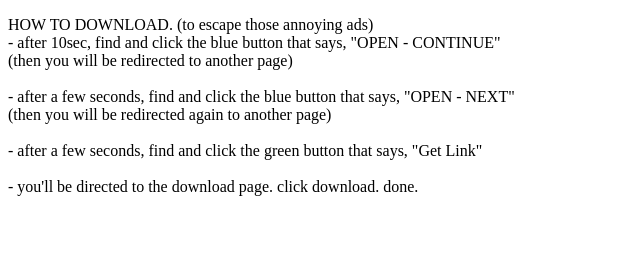
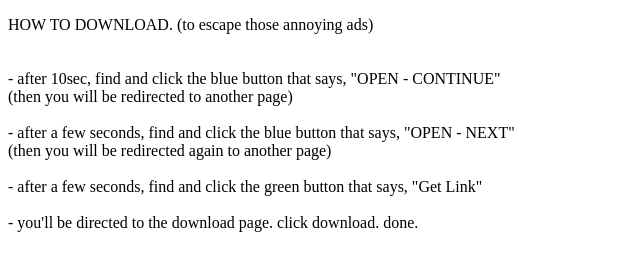
Before and after one commit to fordlaturnas/howto, a plain HTML site: page index.html in a window 1280 px wide. Shown: the whole page, without its empty margins (0-640 px from the left). Drawn offline with Linux system fonts and the light colour scheme.

Commit message:
Update index.html

```diff
--- a/index.html
+++ b/index.html
@@ -8,7 +8,7 @@
 </head>
 <body>
     <p>
-        HOW TO DOWNLOAD. (to escape those annoying ads) <br>
+        HOW TO DOWNLOAD. (to escape those annoying ads) <br> <br> <br>
         - after 10sec, find and click the blue button that says, "OPEN - CONTINUE" <br>
          (then you will be redirected to another page) <br> <br>
 
```
